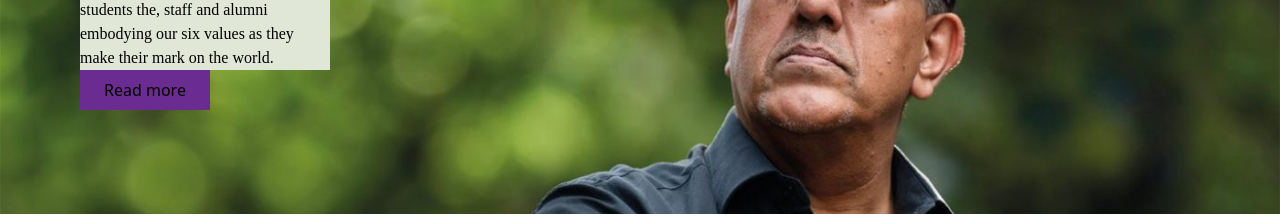
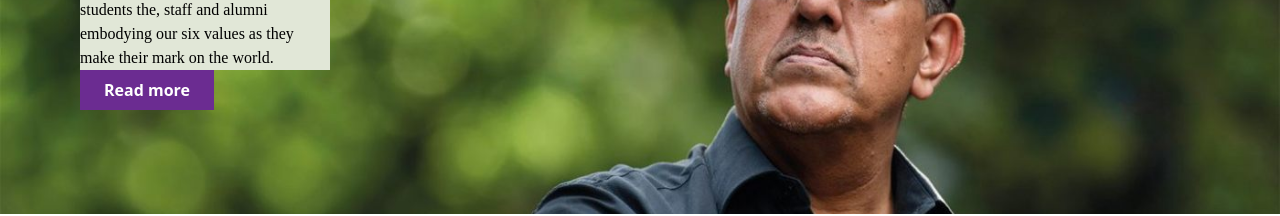
Before and after one commit to igorntwari/machester-clone, a plain HTML site: page index.html in a window 1280 px wide. Shown: the part 320-536 px from the top of the page. Drawn offline with Linux system fonts and the light colour scheme; a web font is replaced by a local one.

Commit message:
modified code

```diff
--- a/index.html
+++ b/index.html
@@ -46,7 +46,7 @@
                 </p>
             </div>
             <div class="mb-6">
-                <button class="bg-[#6b2c91]  py-2 px-6">Read more</button>
+                <button class="bg-[#6b2c91] text-white font-semibold  py-2 px-6">Read more</button>
             </div>
 
      </div>
```
